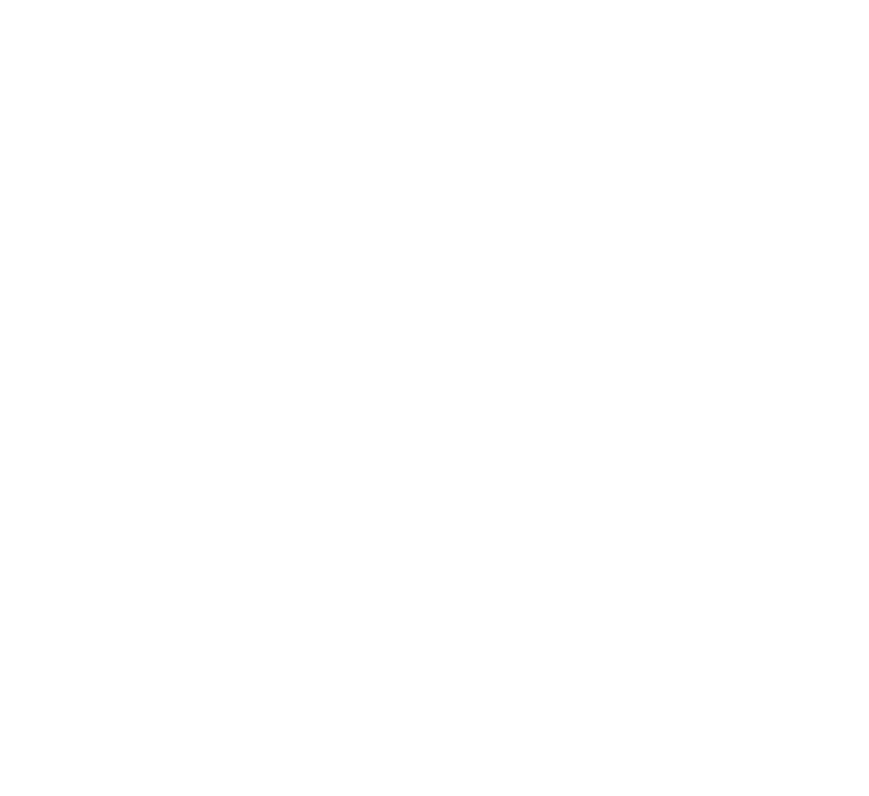
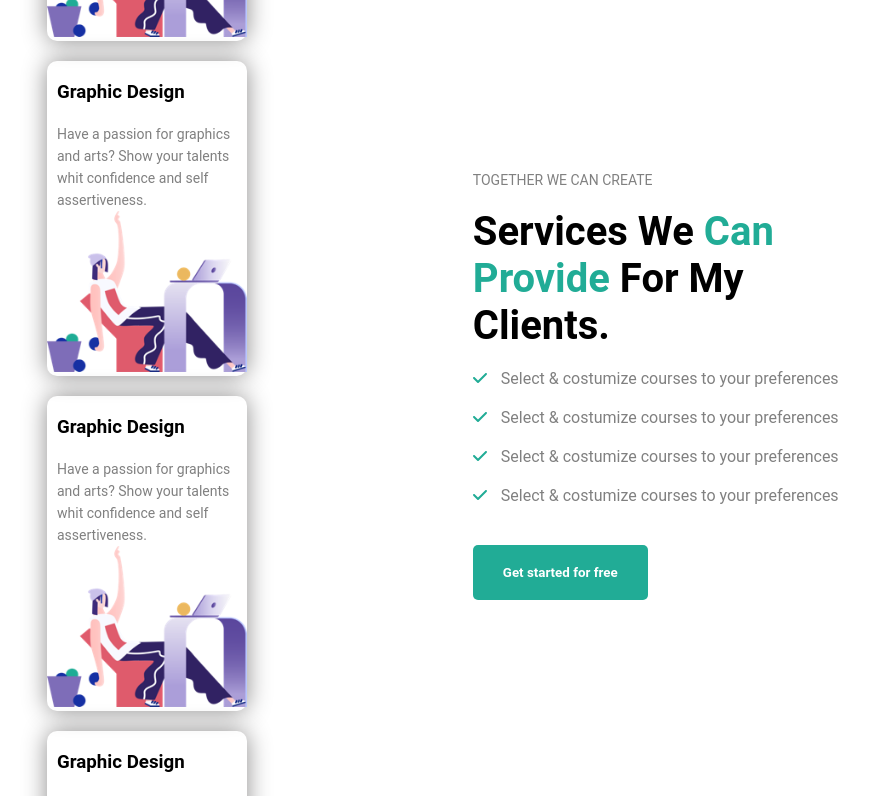
Before and after one commit to francesco-abritta/proj-html-vuejs, a Vue app: page / in a window 1280 px wide. Shown: the part 1640-2436 px from the top of the page, without its empty margins (187-1056 px from the left). Before the commit the page ends 1256 px from the top, so only its background shows below. Built offline with nearby package versions, Linux system fonts and the light colour scheme.

Commit message:
sezione services statica

```diff
--- a/src/components/sections/MainServices.vue
+++ b/src/components/sections/MainServices.vue
@@ -12,7 +12,50 @@
           </div>
       </div>
       <div class="services">
+          <div class="col1">
+              <div class="card">
+                  <h3>Graphic Design</h3>
+                  <p>Have a passion for graphics and arts? Show your talents whit confidence and self assertiveness.</p>
+                  <img src="../../assets/img2/home-6-service-image-01.png" alt="">
+              </div>
+              <div class="card">
+                  <h3>Graphic Design</h3>
+                  <p>Have a passion for graphics and arts? Show your talents whit confidence and self assertiveness.</p>
+                  <img src="../../assets/img2/home-6-service-image-01.png" alt="">
+              </div>
+              <div class="card">
+                  <h3>Graphic Design</h3>
+                  <p>Have a passion for graphics and arts? Show your talents whit confidence and self assertiveness.</p>
+                  <img src="../../assets/img2/home-6-service-image-01.png" alt="">
+              </div>
+              <div class="card">
+                  <h3>Graphic Design</h3>
+                  <p>Have a passion for graphics and arts? Show your talents whit confidence and self assertiveness.</p>
+                  <img src="../../assets/img2/home-6-service-image-01.png" alt="">
+              </div>
+          </div>
 
+          <div class="col2">
+              <div class="block">
+                    <p>TOGETHER WE CAN CREATE</p>
+                    <h1>Services We <span>Can Provide</span> For My Clients.</h1>
+                    <ul>
+                        <li>
+                            <i class="fa-solid fa-check"></i> Select & costumize courses to your preferences
+                        </li>
+                        <li>
+                            <i class="fa-solid fa-check"></i> Select & costumize courses to your preferences
+                        </li>
+                        <li>
+                            <i class="fa-solid fa-check"></i> Select & costumize courses to your preferences
+                        </li>
+                        <li>
+                            <i class="fa-solid fa-check"></i> Select & costumize courses to your preferences
+                        </li>
+                    </ul>
+                    <button><strong>Get started for free</strong></button>
+              </div>
+          </div>
       </div>
   </div>
 </template>
@@ -21,7 +64,9 @@
 export default {
     name: 'MainServices',
     props: {
-        numeri: Array
+        numeri: Array,
+        // cardServices: Array,
+        // listServices: Array
     }
 }
 </script>
@@ -31,11 +76,12 @@
 
     .title{
         text-align: center;
-        margin: 0 auto;
+        margin: 0px auto;
         max-width: 55%;
 
         h2{
             line-height: 35px;
+            margin-top: 300px;
         }
 
         p{
@@ -61,5 +107,85 @@
         }
     }
 
+    .services{
+        margin-bottom: 50px;
+        display: flex;
+        justify-content: space-between;
+
+        .col1{
+            width: 440px;
+            display: flex;
+            flex-wrap: wrap;
+
+            .card{
+                width: 200px;
+                height: 315px;
+                box-shadow: 0px 0px 25px 0px #8d8c8c;
+                border-radius: 10px;
+                margin: 10px;
+                // margin-top: 45px;
+
+                h3{
+                    padding: 20px 10px;
+                }
+
+                p{
+                    padding: 0 10px;
+                    color: grey;
+                    font-size: 14px;
+                    line-height: 22px;
+                }
+
+                img{
+                    width: 200px;
+                }
+
+            }
+        }
+
+        .col2{
+            width: 400px;
+            display: flex;
+            align-items: center;
+
+            .block *{
+                margin: 20px 0;
+            }
+
+            p{
+                font-size: 14px;
+                color: grey;
+            }
+
+            h1{
+                font-size: 40px;
+
+                span{
+                    color: $lightgreen;
+                }
+            }
+
+            ul{
+                list-style: none;
+                color: grey;
+            }
+
+            .fa-check{
+                margin: 0px 10px 0px 0px;
+                color: $lightgreen;
+            }
+        }
+    }
+
+
+
+    button{
+        padding: 20px 30px;
+        border: 0;
+        border-radius: 5px;
+        background: $lightgreen;
+        color: white;
+    }
+
 
 </style>
```
